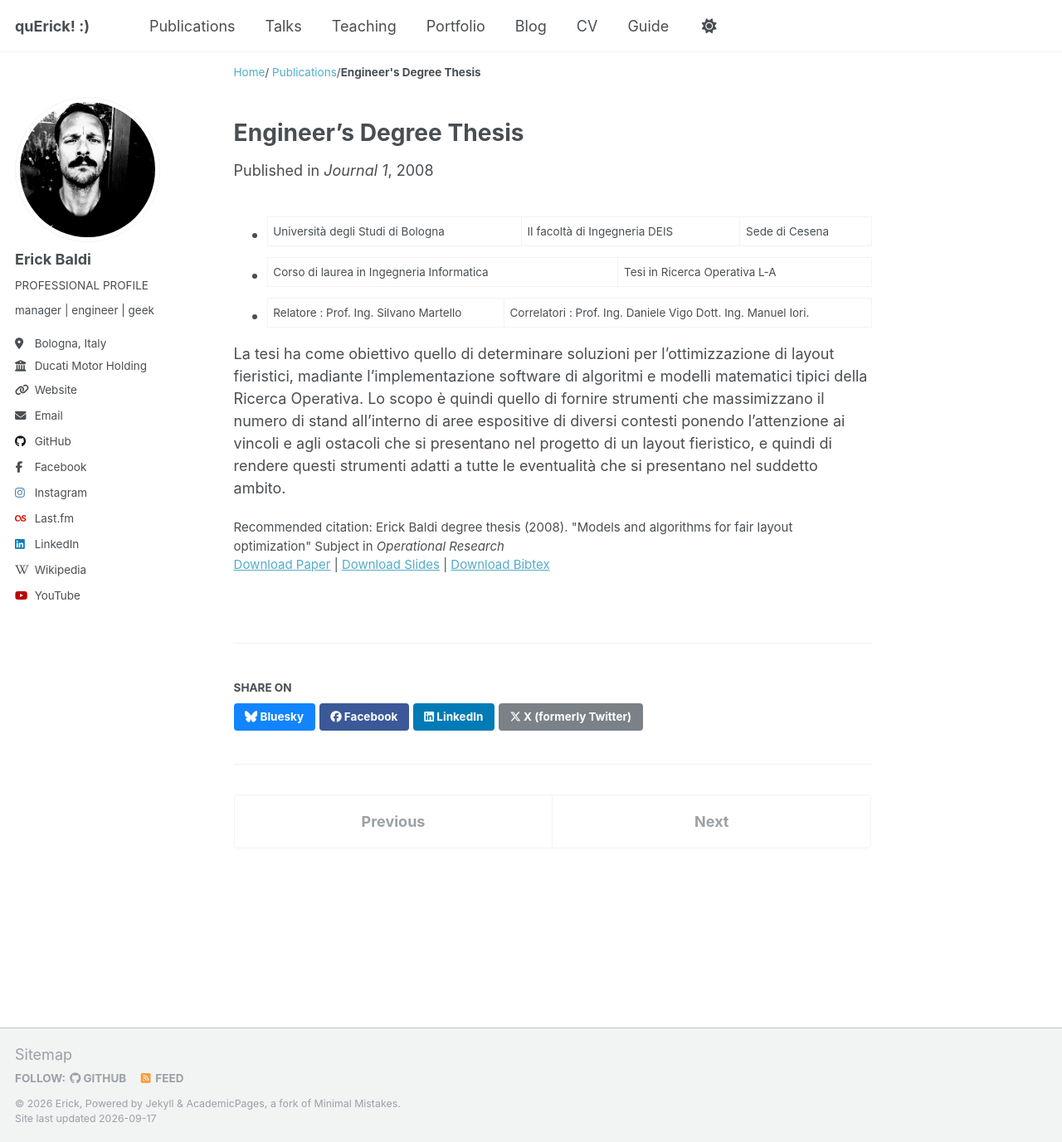
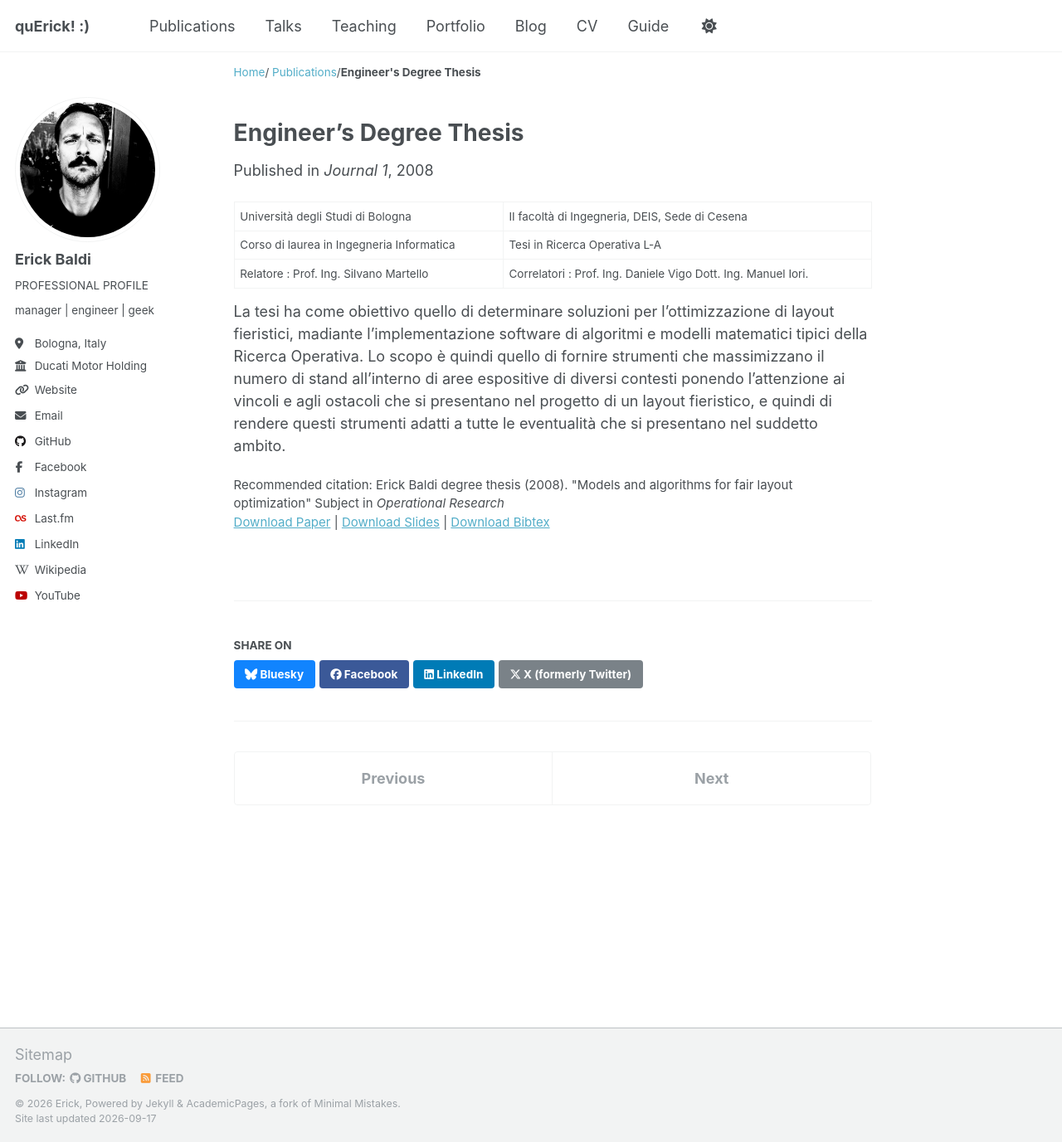
Before and after one commit to erickbaldi/erickbaldi.github.io, a Jekyll site: the page built from _publications/2008-07-24-engineer-degree-thesis.md, in a window 1280 px wide and 1377 px high. Shown: the whole window at 83% size. Built offline with Jekyll 4.4.1, drawn with Linux system fonts in a browser that asks for light colours; a script that is not in the unit is left out.

```diff
--- a/_publications/2008-07-24-engineer-degree-thesis.md
+++ b/_publications/2008-07-24-engineer-degree-thesis.md
@@ -11,9 +11,9 @@ paperurl: 'https://it.scribd.com/document/14760045/Tesi-Erick-Baldi'
 bibtexurl: 'https://github.com/erickbaldi/Progetto_Tesi_Laurea_Latex'
 citation: 'Erick Baldi degree thesis (2008). &quot;Models and algorithms for fair layout optimization&quot; Subject in <i>Operational Research</i>'
 ---
-- Università degli Studi di Bologna | II facoltà di Ingegneria DEIS | Sede di Cesena
-- Corso di laurea in Ingegneria Informatica | Tesi in Ricerca Operativa L-A
-- Relatore : Prof. Ing. Silvano Martello | Correlatori : Prof. Ing. Daniele Vigo Dott. Ing. Manuel Iori.
+Università degli Studi di Bologna | II facoltà di Ingegneria, DEIS, Sede di Cesena
+Corso di laurea in Ingegneria Informatica | Tesi in Ricerca Operativa L-A
+Relatore : Prof. Ing. Silvano Martello | Correlatori : Prof. Ing. Daniele Vigo Dott. Ing. Manuel Iori.
 
 La tesi ha come obiettivo quello di determinare soluzioni per l'ottimizzazione di layout fieristici, madiante l'implementazione software di algoritmi e modelli matematici tipici della Ricerca Operativa.
 Lo scopo è quindi quello di fornire strumenti che massimizzano il numero di stand all'interno di aree espositive di diversi contesti ponendo l'attenzione ai vincoli e agli ostacoli che si presentano nel progetto di un layout fieristico, e quindi di rendere questi strumenti adatti a tutte le eventualità che si presentano nel suddetto ambito.
```
